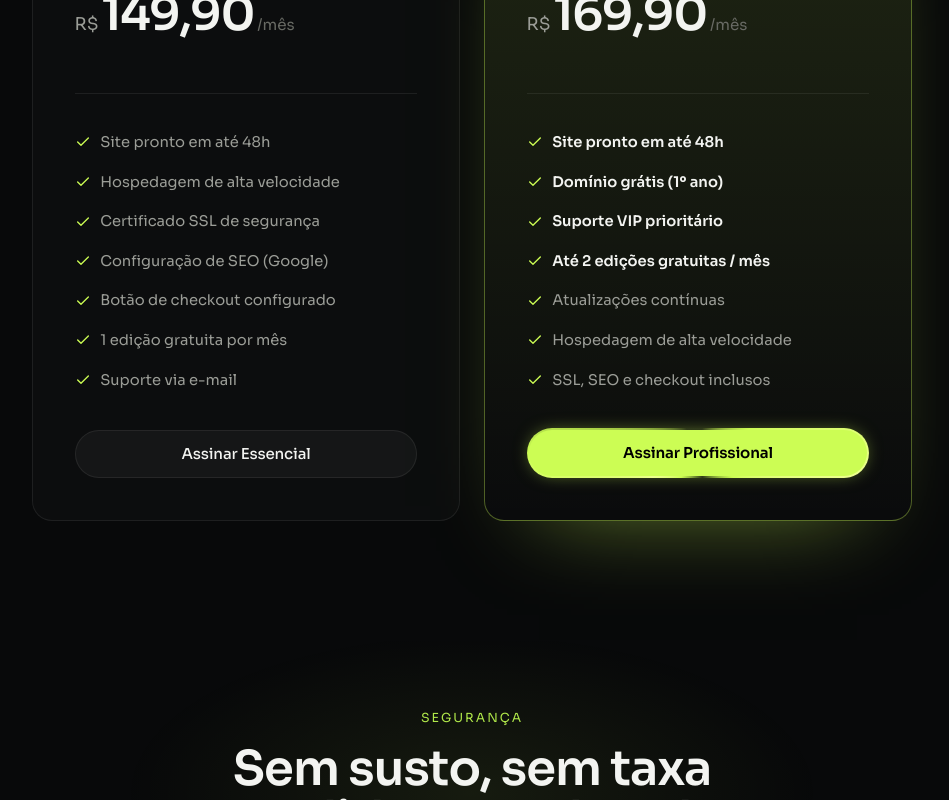
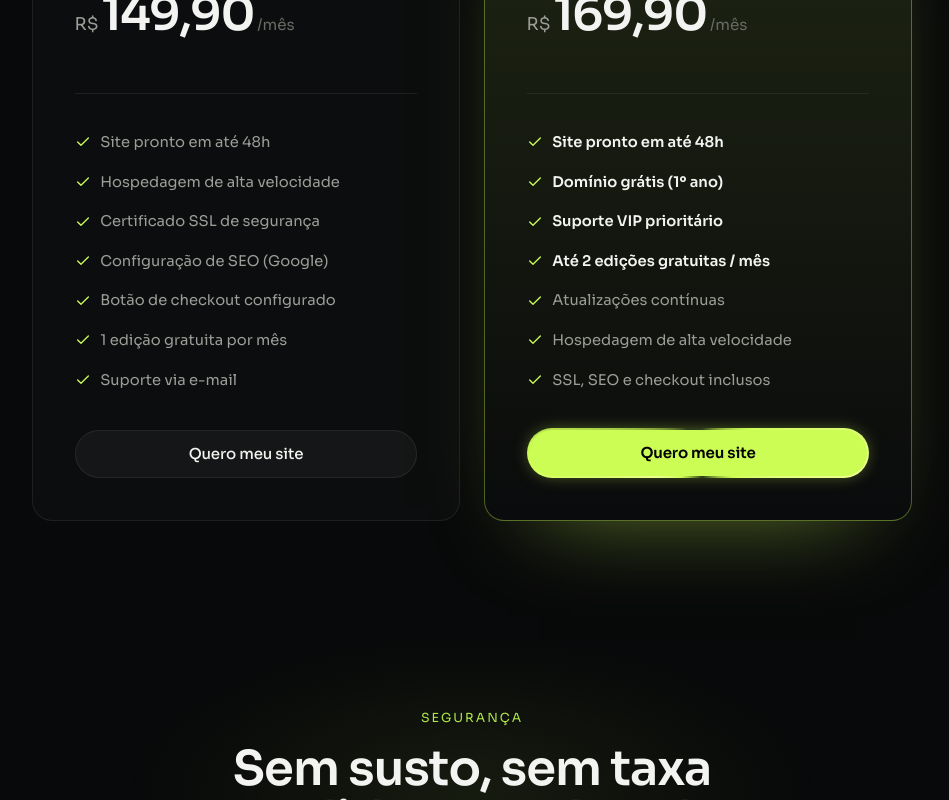
Before and after one commit to ivancarlosx/lp-siterapido-v1, a React (Vite) app: page /v2-completa in a window 1280 px wide. Shown: the part 11200-12000 px from the top of the page, without its empty margins (168-1117 px from the left). Built offline with nearby package versions, Linux system fonts and the light colour scheme; no server answers; a web font is replaced by a local one.

Commit message:
fix: polish model modal and checkout ctas

```diff
--- a/src/v2/LandingV2.tsx
+++ b/src/v2/LandingV2.tsx
@@ -482,7 +482,7 @@ export function LandingV2({ variant = 'dark', goal = 'checkout', version = 'stan
   const primaryCtaLabel = isWhatsapp ? 'Falar no WhatsApp' : 'Quero meu site';
   const pricingCtaHref = isWhatsapp ? WHATSAPP_URL : '#contato';
   const finalCtaHref = isWhatsapp ? WHATSAPP_URL : '#planos';
-  const finalCtaLabel = isWhatsapp ? 'Chamar no WhatsApp' : 'Começar agora';
+  const finalCtaLabel = isWhatsapp ? 'Chamar no WhatsApp' : 'Quero meu site';
   const isComplete = version === 'complete';
   const ctaConfig = { primaryCtaHref, primaryCtaLabel, externalLinkProps };
   const navLinks = [
@@ -691,7 +691,7 @@ export function LandingV2({ variant = 'dark', goal = 'checkout', version = 'stan
                 <li><Check size={16} /> Suporte via e-mail</li>
               </ul>
               <a href={pricingCtaHref} className="v2-btn v2-btn-ghost v2-btn-full" {...externalLinkProps}>
-                {isWhatsapp ? 'Falar sobre Essencial' : 'Assinar Essencial'}
+                {isWhatsapp ? 'Falar sobre Essencial' : 'Quero meu site'}
               </a>
             </Reveal>
 
@@ -717,7 +717,7 @@ export function LandingV2({ variant = 'dark', goal = 'checkout', version = 'stan
                 <li><Check size={16} /> {isWhatsapp ? 'SSL, SEO e WhatsApp inclusos' : 'SSL, SEO e checkout inclusos'}</li>
               </ul>
               <a href={pricingCtaHref} className="v2-btn v2-btn-primary v2-btn-full" {...externalLinkProps}>
-                {isWhatsapp ? 'Falar sobre Profissional' : 'Assinar Profissional'}
+                {isWhatsapp ? 'Falar sobre Profissional' : 'Quero meu site'}
               </a>
             </Reveal>
           </div>
@@ -812,7 +812,7 @@ export function LandingV2({ variant = 'dark', goal = 'checkout', version = 'stan
             <div>
               <h5>Contato</h5>
               <a href={WHATSAPP_URL} target="_blank" rel="noreferrer">WhatsApp</a>
-              <a href="#">contato@siterapido.com</a>
+              <a href="mailto:contato@siterapido.me">contato@siterapido.me</a>
             </div>
           </div>
         </div>
@@ -829,12 +829,6 @@ export function LandingV2({ variant = 'dark', goal = 'checkout', version = 'stan
             <X size={20} />
           </button>
           <div className="v2-modal-card" onClick={(e) => e.stopPropagation()}>
-            <div className="v2-modal-bar">
-              <span /><span /><span />
-              <div className="v2-modal-url">
-                {selectedTpl.url.replace(/^https?:\/\//, '').replace(/\/$/, '')}
-              </div>
-            </div>
             <div className="v2-modal-browser">
               <iframe
                 src={selectedTpl.url}
@@ -849,16 +843,13 @@ export function LandingV2({ variant = 'dark', goal = 'checkout', version = 'stan
                 <p>Personalizamos com a sua marca, cores e textos.</p>
               </div>
               <div className="v2-modal-actions">
-                <a href={selectedTpl.url} className="v2-btn v2-btn-ghost" target="_blank" rel="noreferrer">
-                  Abrir modelo <ArrowUpRight size={16} />
-                </a>
                 <a
                   href={primaryCtaHref}
                   className="v2-btn v2-btn-primary"
                   onClick={() => setSelectedTpl(null)}
                   {...externalLinkProps}
                 >
-                  {isWhatsapp ? 'Falar sobre este modelo' : 'Quero esse modelo'} <ArrowRight size={16} />
+                  {isWhatsapp ? 'Falar sobre este modelo' : 'Quero meu site'} <ArrowRight size={16} />
                 </a>
               </div>
             </div>
--- a/src/v2/v2.css
+++ b/src/v2/v2.css
@@ -988,7 +988,7 @@
   display: flex;
   align-items: center;
   justify-content: center;
-  padding: 40px;
+  padding: 20px;
   background: rgba(4, 5, 6, 0.72);
   backdrop-filter: blur(8px);
   animation: v2-modal-fade 0.25s var(--v2-ease);
@@ -997,8 +997,8 @@
 
 .v2-modal-close {
   position: absolute;
-  top: 52px;
-  right: 52px;
+  top: 32px;
+  right: 32px;
   z-index: 2;
   width: 42px;
   height: 42px;
@@ -1013,8 +1013,8 @@
 .v2-modal-close:hover { background: rgba(255, 255, 255, 0.12); transform: rotate(90deg); }
 
 .v2-modal-card {
-  width: calc(100vw - 80px);
-  height: calc(100vh - 80px);
+  width: calc(100vw - 40px);
+  height: calc(100vh - 40px);
   max-width: none;
   max-height: none;
   display: flex;
```
